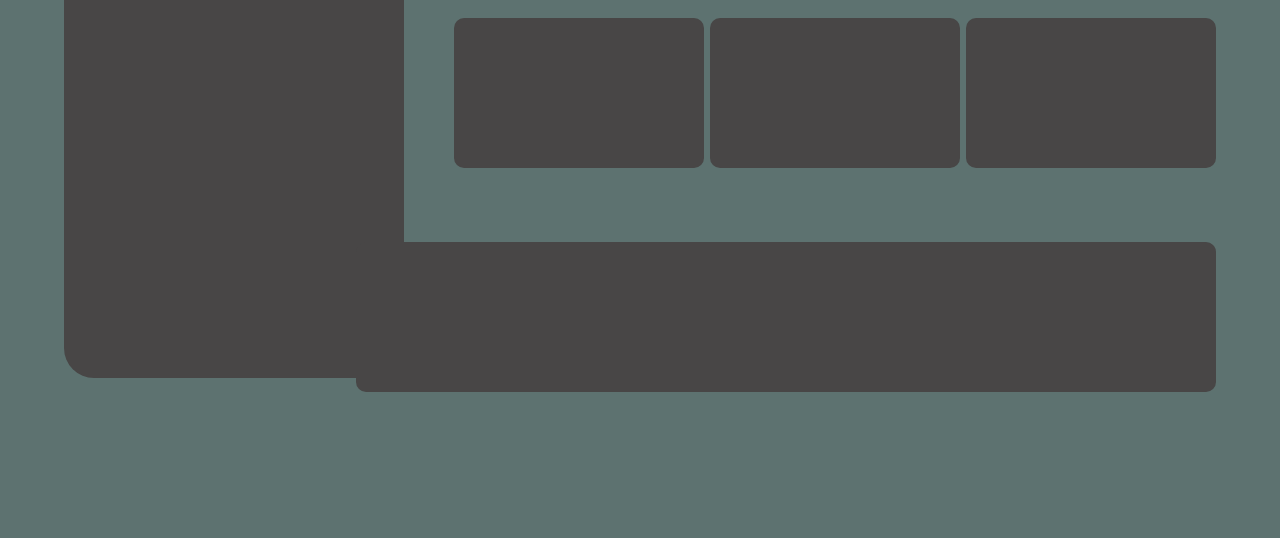
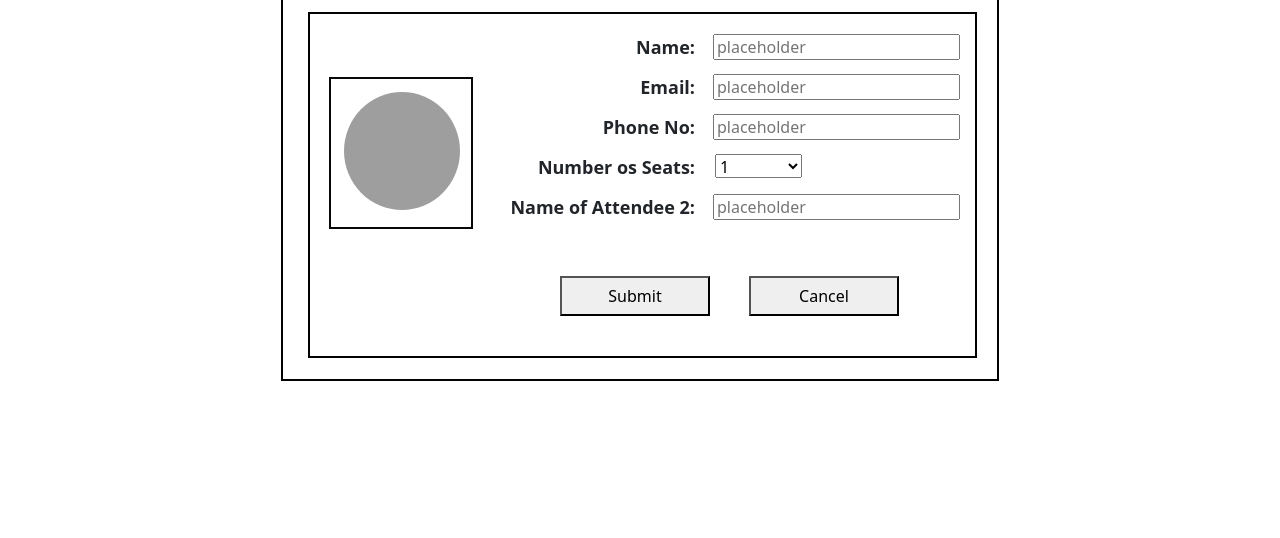
Before and after one commit to Poovannan98/Day_12_1_9_22, a plain HTML site: page Index.html in a window 1280 px wide. Shown: the part 262-800 px from the top of the page. Drawn offline with nearby package versions, Linux system fonts and the light colour scheme; grey boxes are pictures that could not be loaded.

Commit message:
Add files via upload

```diff
--- a/Index.html
+++ b/Index.html
@@ -4,29 +4,61 @@
     <meta charset="UTF-8">
     <meta http-equiv="X-UA-Compatible" content="IE=edge">
     <meta name="viewport" content="width=device-width, initial-scale=1.0">
-    <title>GitHub Sample Design</title>
-    <!-- CSS only -->
-<link href="https://cdn.jsdelivr.net/npm/bootstrap@5.2.2/dist/css/bootstrap.min.css" rel="stylesheet" integrity="sha384-Zenh87qX5JnK2Jl0vWa8Ck2rdkQ2Bzep5IDxbcnCeuOxjzrPF/et3URy9Bv1WTRi" crossorigin="anonymous">
-<link href="./style.css" rel="stylesheet">
-
+    <title>Event Registration</title>
+    <link href="./Style.css" rel="stylesheet">
+    <link href="https://cdn.jsdelivr.net/npm/bootstrap@5.2.2/dist/css/bootstrap.min.css" rel="stylesheet" integrity="sha384-Zenh87qX5JnK2Jl0vWa8Ck2rdkQ2Bzep5IDxbcnCeuOxjzrPF/et3URy9Bv1WTRi" crossorigin="anonymous">
 </head>
 <body>
-    <nav class="navbar bg-dark">
-        <div class="container-fluid">
-          <a class="navbar-brand" href="#">
-            <svg xmlns="http://www.w3.org/2000/svg" width="48" height="56" fill="white" class="bi bi-github" viewBox="0 0 16 16">
-                <path d="M8 0C3.58 0 0 3.58 0 8c0 3.54 2.29 6.53 5.47 7.59.4.07.55-.17.55-.38 0-.19-.01-.82-.01-1.49-2.01.37-2.53-.49-2.69-.94-.09-.23-.48-.94-.82-1.13-.28-.15-.68-.52-.01-.53.63-.01 1.08.58 1.23.82.72 1.21 1.87.87 2.33.66.07-.52.28-.87.51-1.07-1.78-.2-3.64-.89-3.64-3.95 0-.87.31-1.59.82-2.15-.08-.2-.36-1.02.08-2.12 0 0 .67-.21 2.2.82.64-.18 1.32-.27 2-.27.68 0 1.36.09 2 .27 1.53-1.04 2.2-.82 2.2-.82.44 1.1.16 1.92.08 2.12.51.56.82 1.27.82 2.15 0 3.07-1.87 3.75-3.65 3.95.29.25.54.73.54 1.48 0 1.07-.01 1.93-.01 2.2 0 .21.15.46.55.38A8.012 8.012 0 0 0 16 8c0-4.42-3.58-8-8-8z"/>
-            </svg>
-          </a>
-          <h1 class="navbar-brand" id="brand">GITHUB</h1>
+    <div class="home-container">
+      <div class="home-container1">
+        <h1 class="home-text">
+          <span>Event 1</span>
+          <br />
+        </h1>
+        <h3 class="home-text3">
+          <span>Number of Available seats: 23</span>
+          <br />
+        </h3>
+        <div class="home-container2">
+          <div class="home-container3"></div>
+          <img
+            alt="image"
+            src="https://play.teleporthq.io/static/svg/default-img.svg"
+            class="home-image"
+          />
+          <label class="label">Name:</label>
+          <input
+            type="text"
+            placeholder="placeholder"
+            class="home-textinput input"
+          />
+          <label class="label1">Email:</label>
+          <input
+            type="text"
+            placeholder="placeholder"
+            class="home-textinput1 input"
+          />
+          <label class="label2">Phone No:</label>
+          <input
+            type="text"
+            placeholder="placeholder"
+            class="home-textinput2 input"
+          />
+          <label class="label3">Name of Attendee 2:</label>
+          <input
+            type="text"
+            placeholder="placeholder"
+            class="home-textinput3 input"
+          />
+          <label class="label-select">Number os Seats:</label>
+          <select class="home-select">
+            <option value="1" selected>1</option>
+            <option value="2">2</option>
+          </select>
+          <button class="home-button button">Submit</button>
+          <button class="home-button1 button">Cancel</button>
         </div>
-    </nav>
-
-    <div class="container"></div>
-    <div class="container1">Search</div>
-    <div class="container2"></div>
-    <div class="container3"></div>
-    <div class="container4"></div>
-    <div class="container5"></div>
+      </div>
+    </div>
 </body>
 </html>
--- /dev/null
+++ b/Style.css
@@ -0,0 +1,162 @@
+.home-container {
+    width: 100%;
+    display: flex;
+    overflow: auto;
+    min-height: 100vh;
+    align-items: center;
+    border-color: #926969;
+    border-width: 1px;
+    flex-direction: column;
+    justify-content: center;
+
+  }
+  .home-container1 {
+    /* top: 50%;
+    margin-top: -50px;
+    left: 50%;
+    margin-left: -50px; */
+    width: 718px;
+    height: 486px;
+    margin: auto;
+    display: flex;
+    position: absolute;
+    align-items: center;
+    border-color: #020202;
+    border-style: solid;
+    border-width: 2px;
+    justify-content: center;
+  }
+  .home-text {
+    top: 10px;
+    /* left: 240px; */
+    font-style: italic;
+    align-items: center;
+    position: absolute;
+  }
+  .home-text3 {
+    top: 65px;
+    /* left: 228px; */
+    align-items: center;
+    position: absolute;
+  }
+  .home-container2 {
+    top: 115px;
+    flex: 0 0 auto;
+    left: 25px;
+    width: 669px;
+    height: 346px;
+    display: flex;
+    position: absolute;
+    align-items: center;
+    border-color: #020202;
+    border-style: solid;
+    border-width: 2px;
+    justify-content: flex-end;
+  }
+  .home-container3 {
+    top: 63px;
+    flex: 0 0 auto;
+    left: 19px;
+    width: 144px;
+    height: 152px;
+    display: flex;
+    position: absolute;
+    align-items: flex-start;
+    border-color: #080808;
+    border-style: solid;
+    border-width: 2px;
+    flex-direction: column;
+  }
+  .home-image {
+    top: 78px;
+    left: 34px;
+    width: 116px;
+    height: 118px;
+    position: absolute;
+    object-fit: cover;
+    border-radius: 50%;
+  }
+  .label{
+    top: 20px;
+    right: 280px;
+    position: absolute;
+    font-weight: bold;
+    font-size: large;
+  }
+  .home-textinput {
+    top: 20px;
+    right: 15px;
+    width: 247px;
+    height: 26px;
+    position: absolute;
+  }
+  .label1{
+    top: 60px;
+    right: 280px;
+    position: absolute;
+    font-weight: bold;
+    font-size: large;
+  }
+  .home-textinput1 {
+    top: 60px;
+    right: 15px;
+    width: 247px;
+    height: 26px;
+    position: absolute;
+  }
+  .label2{
+    top: 100px;
+    right: 280px;
+    position: absolute;
+    font-weight: bold;
+    font-size: large;
+  }
+  .home-textinput2 {
+    top: 100px;
+    right: 15px;
+    width: 247px;
+    height: 26px;
+    position: absolute;
+  }
+  .label3{
+    top: 180px;
+    right: 280px;
+    position: absolute;
+    font-weight: bold;
+    font-size: large;
+  }
+  .home-textinput3 {
+    top: 180px;
+    right: 15px;
+    width: 247px;
+    height: 26px;
+    position: absolute;
+  }
+  .label-select{
+    top: 140px;
+    right: 280px;
+    position: absolute;
+    font-weight: bold;
+    font-size: large;
+  }
+  .home-select {
+    top: 140px;
+    left: 405px;
+    width: 87px;
+    height: 24px;
+    position: absolute;
+  }
+  .home-button {
+    left: 250px;
+    bottom: 40px;
+    width: 150px;
+    height: 40px;
+    position: absolute;
+  }
+  .home-button1 {
+    right: 76px;
+    bottom: 40px;
+    width: 150px;
+    height: 40px;
+    position: absolute;
+  }
```
